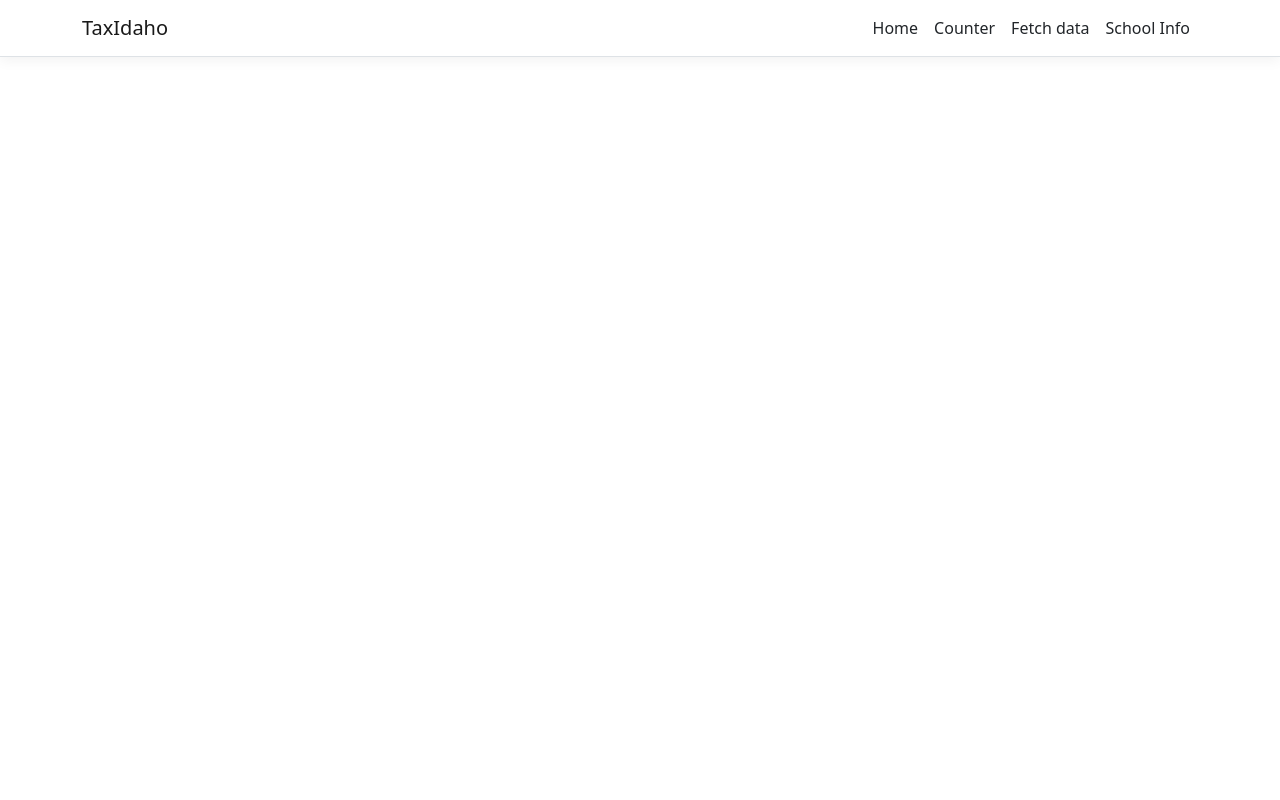
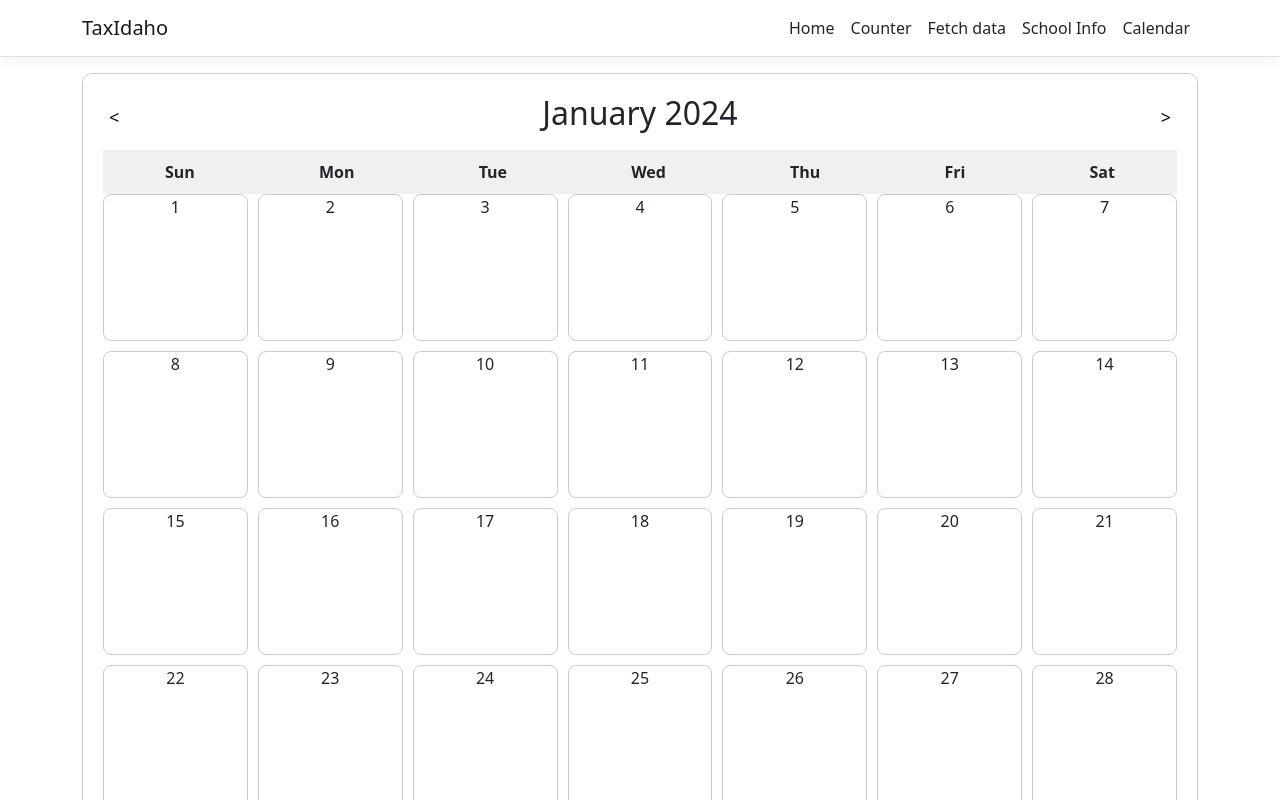
Before and after one commit to ArthurEOrtiz/TaxIdaho, a React (Create React App) app in the folder TaxIdaho/ClientApp/: page /calendar in a window 1280 px wide. Shown: the top 800 px of the page. Built offline with nearby package versions, Linux system fonts and the light colour scheme.

Commit message:
Added Calendar Component

```diff
--- a/TaxIdaho/ClientApp/src/AppRoutes.js
+++ b/TaxIdaho/ClientApp/src/AppRoutes.js
@@ -2,6 +2,7 @@ import { Counter } from "./components/Counter";
 import { FetchData } from "./components/FetchData";
 import { Home } from "./components/Home";
 import { SchoolInfo } from "./components/SchoolInfo";
+import { Calendar } from "./components/Calendar";
 
 const AppRoutes = [
   {
@@ -19,6 +20,10 @@ const AppRoutes = [
   {
     path: '/school-info',
     element: <SchoolInfo />
+  },
+  {
+    path: '/calendar',
+    element: <Calendar />
   }
 ];
 
--- /dev/null
+++ b/TaxIdaho/ClientApp/src/components/Calendar.css
@@ -0,0 +1,53 @@
+.calendar-container {
+  max-width: 100%;
+  margin: 0 auto;
+  padding: 20px;
+  border: 1px solid #ccc;
+  border-radius: 10px;
+}
+
+.calendar-header {
+  display: flex;
+  justify-content: space-between;
+  align-items: center;
+  margin-bottom: 10px;
+}
+
+button {
+  cursor: pointer;
+  font-size: 18px;
+  background: none;
+  border: none;
+}
+
+.days-of-week {
+  display: flex;
+  justify-content: space-around;
+  background-color: #f0f0f0;
+  padding: 10px 0;
+  font-weight: bold;
+}
+
+.calendar-days {
+  display: grid;
+  grid-template-columns: repeat(7, 1fr);
+  gap: 10px; /* gap between calendar days */
+}
+
+.calendar-day {
+  text-align: center;
+  width: 100%; /* Relative width */
+  height: 0; /* Height is set by padding-bottom for aspect ratio */
+  padding-bottom: 100%; /* 1:1 aspect ratio */
+  border: 1px solid #ccc;
+  border-radius: 8px;
+  cursor: pointer;
+  position: relative;
+}
+
+  .calendar-day span {
+    position: absolute;
+    top: 50%;
+    left: 50%;
+    transform: translate(-50%, -50%);
+  }
--- /dev/null
+++ b/TaxIdaho/ClientApp/src/components/Calendar.js
@@ -0,0 +1,58 @@
+import React, { Component } from 'react';
+import './Calendar.css';
+
+export class Calendar extends Component {
+	static displayName = Calendar.name;
+
+	constructor(props) {
+		super(props);
+		this.state = {
+			selectedMonth: new Date().getMonth(),
+			selectedYear: new Date().getFullYear()
+		};
+	}
+
+	componentDidMount() {
+		this.createCalendar();
+	}
+
+	getDaysInMonth(month, year) {
+		return new Date(year, month + 1, 0).getDate();
+	}
+
+	createCalendar() {
+		const { selectedMonth, selectedYear } = this.state;
+		const daysInMonth = this.getDaysInMonth(selectedMonth, selectedYear);
+		const daysArray = Array.from({ length: daysInMonth}, (_, i) => i + 1);
+
+		return (
+			<div className="calendar-container">
+			<div className="calendar-header">
+			  <button onClick={() => this.setState({ selectedMonth: selectedMonth - 1 })}>{'<'}</button>
+			  <h2>{`${new Date(selectedYear, selectedMonth).toLocaleString('default', {
+				month: 'long',
+			  })} ${selectedYear}`}</h2>
+			  <button onClick={() => this.setState({ selectedMonth: selectedMonth + 1 })}>{'>'}</button>
+			</div>
+			<div className="days-of-week">
+			  {['Sun', 'Mon', 'Tue', 'Wed', 'Thu', 'Fri', 'Sat'].map(day => (
+				<div key={day}>{day}</div>
+			  ))}
+			</div>
+			<div className="calendar-days">
+			  {daysArray.map(day => (
+				<div key={day} className="calendar-day">
+				  {day}
+				  {/* Add your logic to populate each day with text here */}
+				</div>
+			  ))}
+			</div>
+		  </div>
+		);
+	}
+
+	render() {
+		return <>{this.createCalendar()}</>
+	}
+
+}
--- a/TaxIdaho/ClientApp/src/components/NavMenu.js
+++ b/TaxIdaho/ClientApp/src/components/NavMenu.js
@@ -41,6 +41,9 @@ export class NavMenu extends Component {
               <NavItem>
                 <NavLink tag={Link} className="text-dark" to="/school-info">School Info</NavLink>
               </NavItem>
+              <NavItem>
+                <NavLink tag={Link} className="text-dark" to="/calendar">Calendar</NavLink>
+              </NavItem>
             </ul>
           </Collapse>
         </Navbar>
--- a/TaxIdaho/ClientApp/src/components/SchoolInfo.js
+++ b/TaxIdaho/ClientApp/src/components/SchoolInfo.js
@@ -57,11 +57,6 @@ export class SchoolInfo extends Component {
 		);
 	}
 
-	//async populateSchoolInfoDate() {
-	//	const response = await fetch('schoolinfo');
-	//	const data = await response.json();
-	//	this.setState({ courses: data, loading: false });
-	//}
 	async populateSchoolInfoDate() {
 		try {
 			const response = await fetch('schoolinfo');
```
Also changed, not shown: 2 other files (tests, documents, lock files or other folders).
